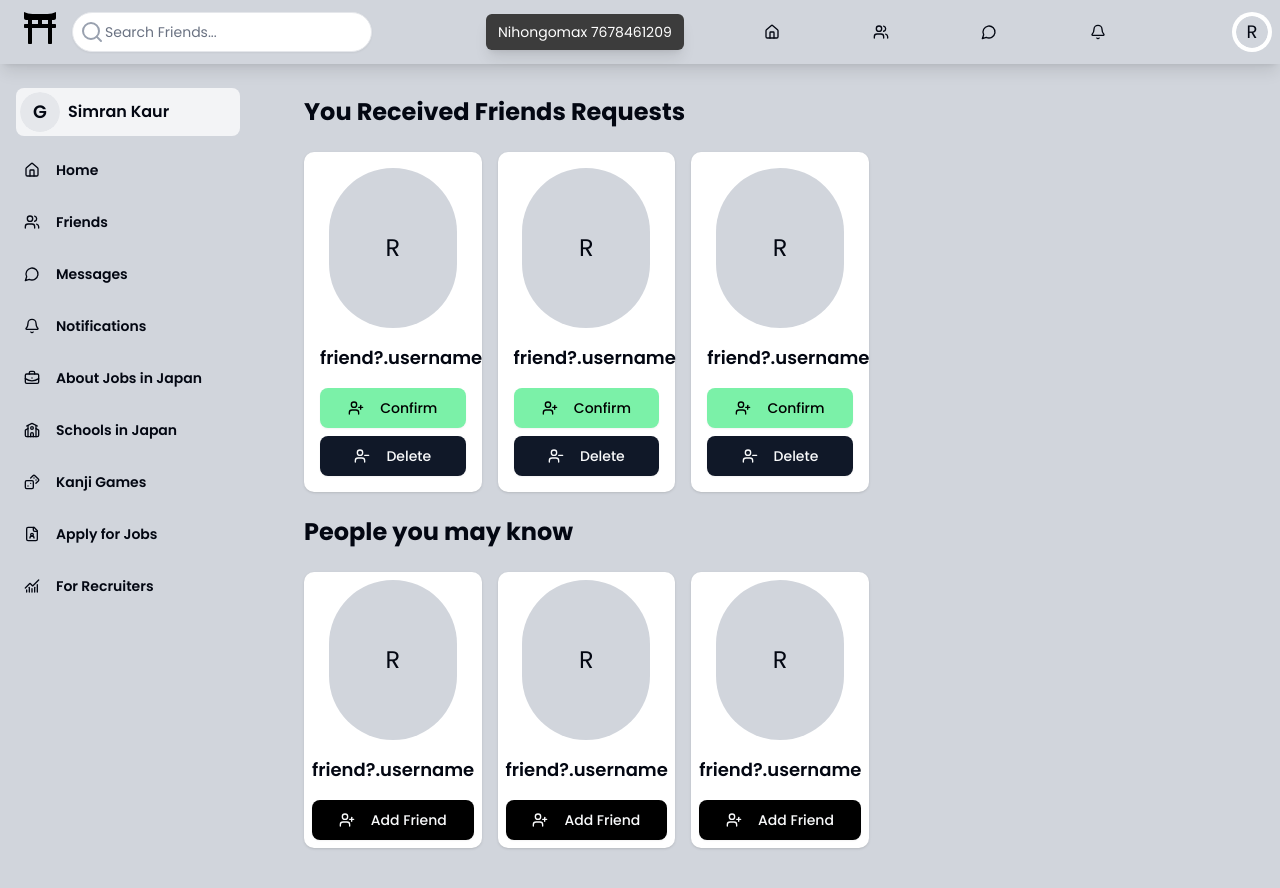
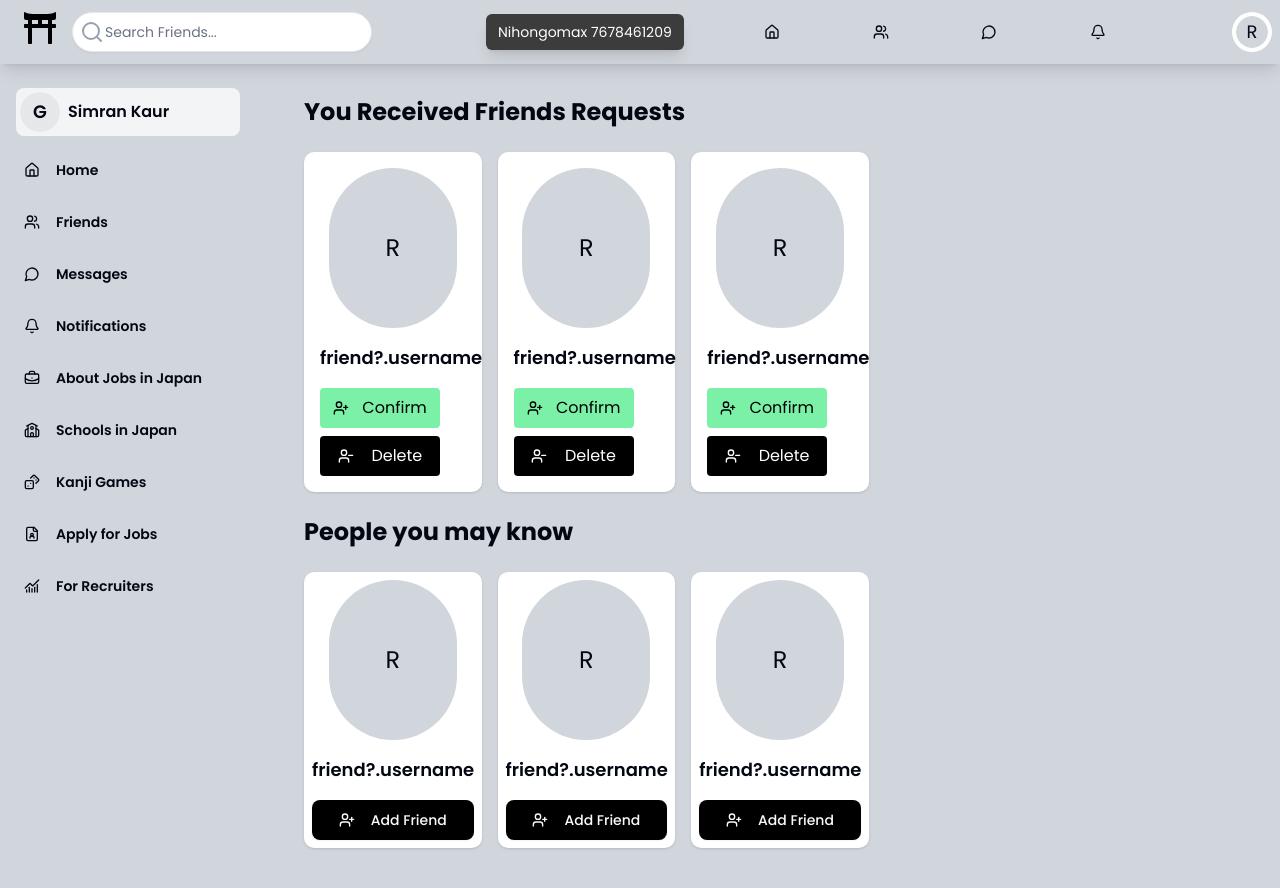
Before and after one commit to Ravi-kant-coder/Nihongomax, a Next.js app: page /friends-list in a window 1280 px wide. Built offline with nearby package versions, Linux system fonts and the light colour scheme.

Commit message:
friends buttons

```diff
--- a/app/friends-list/FriendRequestCard.jsx
+++ b/app/friends-list/FriendRequestCard.jsx
@@ -16,24 +16,22 @@ const FriendRequestCard = ({ friend, onAction }) => {
         )}
       </Avatar>
       <div>
-        <h3 className="text-lg font-semibold text-center mb-4 ">
+        <h3 className="text-lg font-semibold text-center lg:mb-4 ">
           {"friend?.username"}
         </h3>
         <div className="flex lg:flex-col lg:justify-between">
-          <Button
-            className="bg-green-300 hover:bg-green-400 text-black cursor-pointer"
-            size="lg"
+          <button
+            className="bg-green-300 lg:h-10 h-8 w-30 rounded flex justify-evenly items-center hover:bg-green-400 text-black cursor-pointer"
             onClick={() => {}}
           >
-            <UserPlus className="mr-2 h-4 w-4" /> Confirm
-          </Button>
-          <Button
-            className="lg:mt-2 lg:ml-0 ml-2 cursor-pointer"
-            size="lg"
+            <UserPlus className="h-4 w-4" /> Confirm
+          </button>
+          <button
+            className="lg:mt-2 lg:ml-0 ml-2 h-8 w-30 cursor-pointer lg:h-10 rounded flex justify-evenly items-center hover:bg-gray-900 bg-black text-white"
             onClick={() => {}}
           >
-            <UserMinus className="mr-2 h-4 w-4" /> Delete
-          </Button>
+            <UserMinus className="h-4 w-4" /> Delete
+          </button>
         </div>
       </div>
     </div>
--- a/app/friends-list/page.js
+++ b/app/friends-list/page.js
@@ -43,11 +43,11 @@ const Page = () => {
   //   };
 
   return (
-    <div className="min-h-screen bg-gray-300 dark:bg-[rgb(36,37,38)] lg:flex mt-18">
+    <div className="min-h-screen bg-gray-300 dark:bg-[rgb(36,37,38)] lg:flex mt-12 lg:mt-18">
       <div className="hidden lg:fixed lg:block">
         <LeftSideBar />
       </div>
-      <main className="p-6 lg:rounded-lg lg:ml-70 mx-4 lg:mx-0">
+      <main className="lg:p-6 p-2 lg:rounded-lg lg:ml-70 mx-4 lg:mx-0">
         <h1 className="text-2xl font-bold mb-6">
           {friendRequests.length > 0 ? "You Received " : "No "}Friends Requests
         </h1>
```
